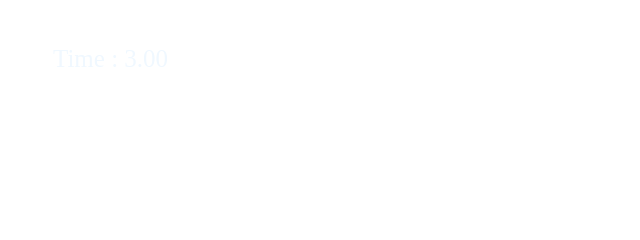
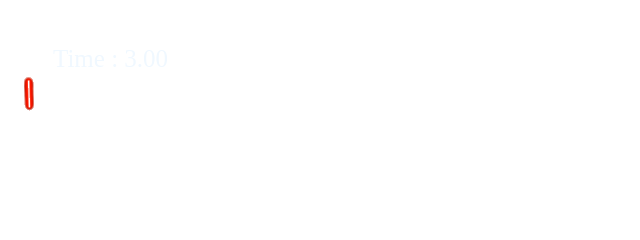
Before and after one commit to jaiakash/SpaceWar, a plain HTML site: page index.html in a window 1280 px wide. Shown: the top 240 px of the page, 0-640 px from the left. Drawn offline with Linux system fonts and the light colour scheme.

Commit message:
Added bullet icon

```diff
--- a/index.html
+++ b/index.html
@@ -18,5 +18,9 @@
         <img src="enemy.png">
     </div>
 
+    <div id="Bullet">
+        <img src="bullet.png">
+    </div>
+
     <script src="game.js"></script>
 </body>
```
Also changed, not shown: bullet.png (added).
